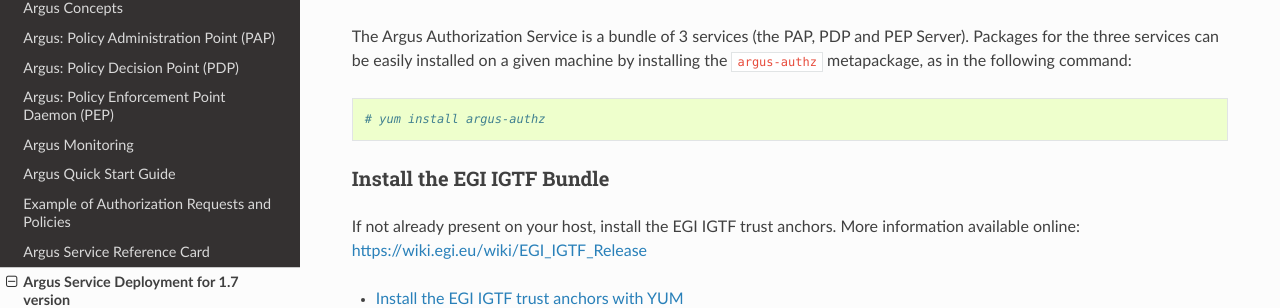
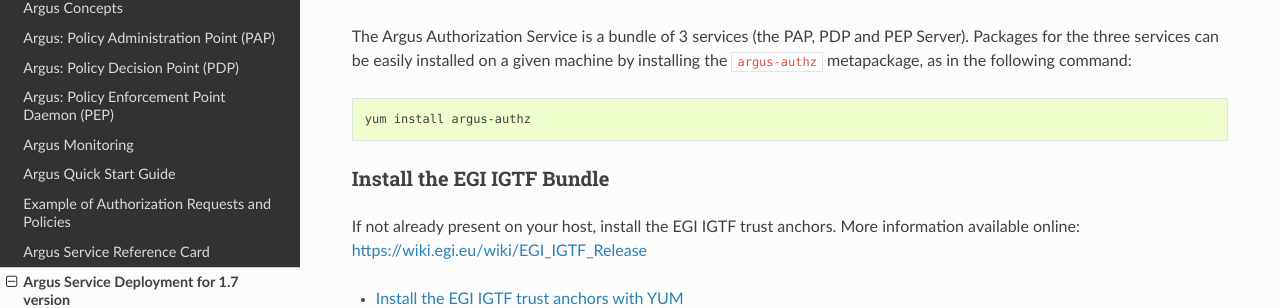
Before and after one commit to argus-authz/argus-documentation, a Sphinx documentation site: the page built from source/misc/argus_deployment.rst, in a window 1280 px wide and 900 px high, scrolled down 441 px. Shown: the part 148-456 px from the top of the window. Built offline with Sphinx 7.4.7 and the Read the Docs theme 2.0.0, drawn with Linux system fonts in a browser that asks for light colours.

```diff
--- a/source/misc/argus_deployment.rst
+++ b/source/misc/argus_deployment.rst
@@ -40,7 +40,7 @@ command:
 
 .. code-block:: bash
 
-   # yum install argus-authz
+   yum install argus-authz
 
 Install the EGI IGTF Bundle
 ~~~~~~~~~~~~~~~~~~~~~~~~~~~
```
